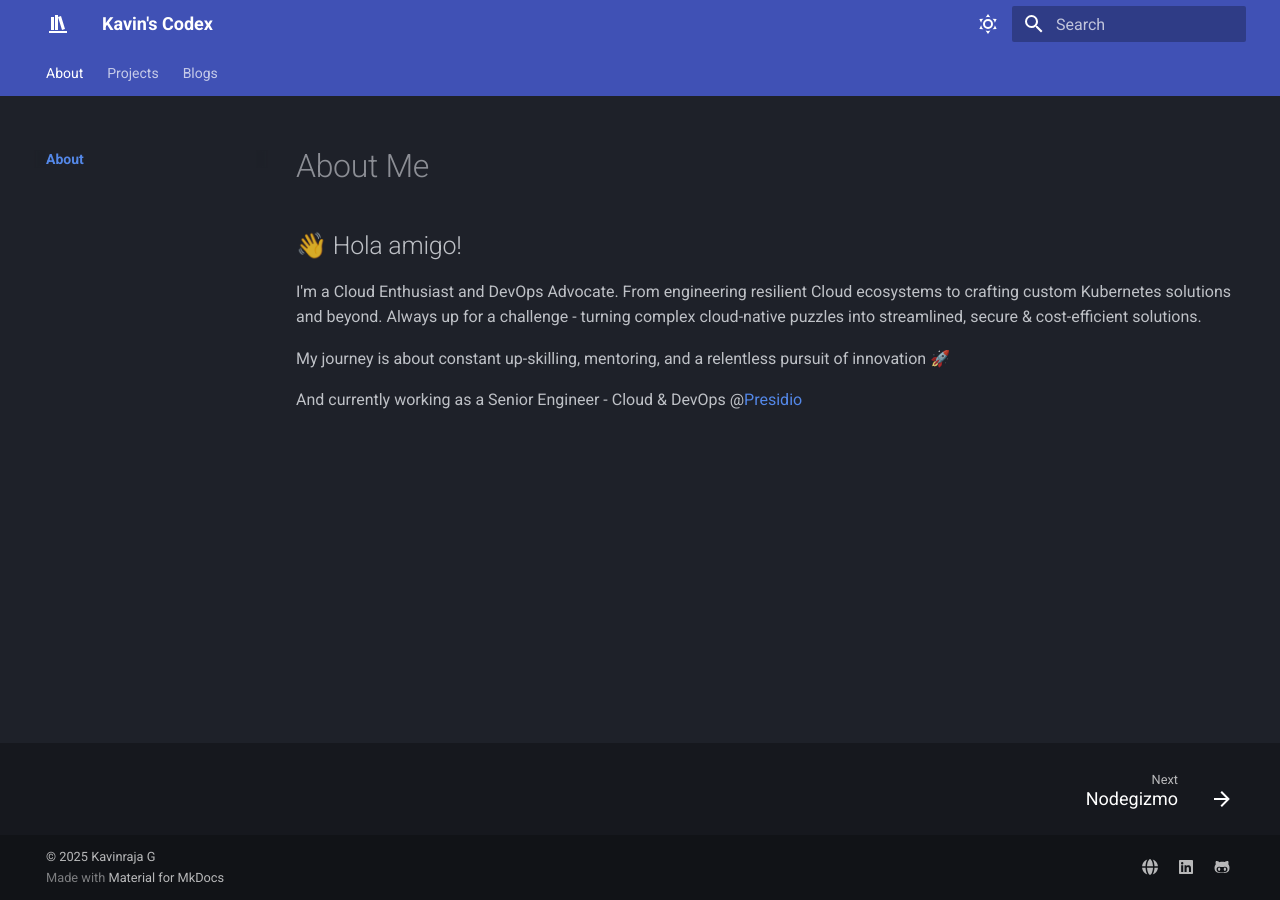
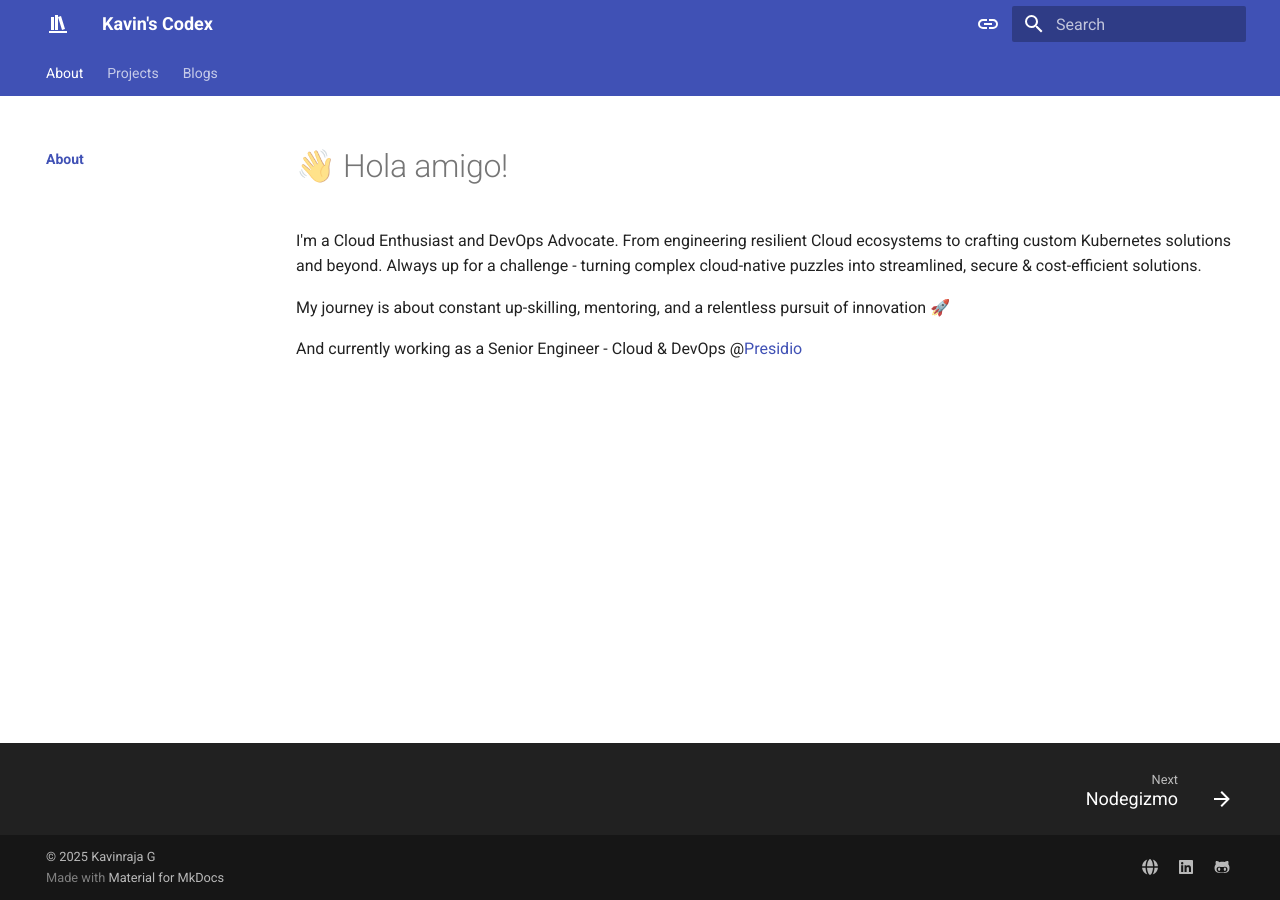
Before and after one commit to Kavinraja-G/codex, an MkDocs documentation site: the page built from docs/index.md, in a window 1280 px wide. Built offline with MkDocs 1.6.1 and Material for MkDocs 9.7.7, drawn with Linux system fonts in a browser that asks for light colours.

Commit message:
Change theme palatte and enable CI

```diff
--- a/mkdocs.yml
+++ b/mkdocs.yml
@@ -14,18 +14,24 @@
     text: Roboto
     code: JetBrains Mono
   palette:
-    - scheme: slate
+    - media: "(prefers-color-scheme)"
       toggle:
-        icon: material/weather-sunny
-        name: Dark mode
-      accent: deep orange
-
-    - scheme: default
+        icon: material/link
+        name: Switch to light mode
+    - media: "(prefers-color-scheme: light)"
+      scheme: default
+      primary: indigo
+      accent: indigo
       toggle:
-        icon: material/weather-night
-        name: Light mode
-      primary: blue
-      accent: deep orange
+        icon: material/toggle-switch
+        name: Switch to dark mode
+    - media: "(prefers-color-scheme: dark)"
+      scheme: slate
+      primary: black
+      accent: indigo
+      toggle:
+        icon: material/toggle-switch-off
+        name: Switch to system preference
   features:
     - header.autohide
     - content.action.edit
@@ -72,7 +78,7 @@
 
 nav:
   - About:
-    - About Me: index.md
+    - 👋 Hola amigo!: index.md
   - Projects:
       - Nodegizmo: projects/nodegizmo.md
       - Crossplane Docs: projects/crossplane-docs.md
```
Also changed, not shown: docs/index.md (+0 -2 lines), 1 other file.
